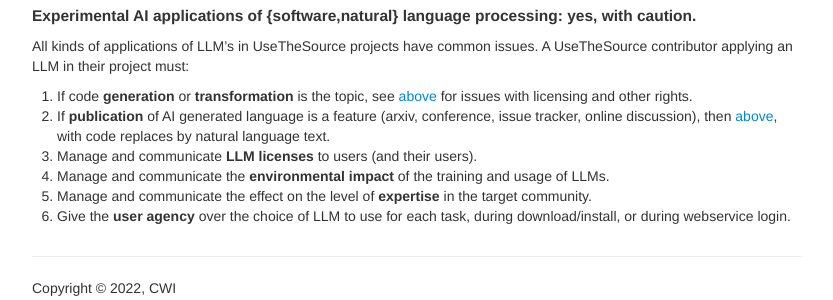
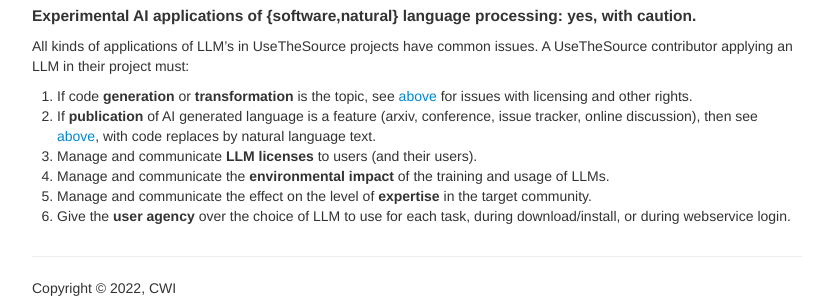
Before and after one commit to usethesource/usethesource.github.io, a Jekyll site: the page built from about/ai.md, in a window 1280 px wide. Shown: the part 494-794 px from the top of the page, without its empty margins (223-1056 px from the left). Built offline with Jekyll 4.4.1, drawn with Linux system fonts in a browser that asks for light colours; our own code applies the rules of GitHub Pages for plain Markdown files.

```diff
--- a/about/ai.md
+++ b/about/ai.md
@@ -28,7 +28,7 @@
 
 All kinds of applications of LLM's in UseTheSource projects have common issues. A UseTheSource contributor applying an LLM in their project must:
 1. If code **generation** or **transformation** is the topic, see [above](#ai-applied-to-usethesource-source-code-itself-no) for issues with licensing and other rights.
-1. If **publication** of AI generated language is a feature (arxiv, conference, issue tracker, online discussion), then [above](#ai-applied-to-usethesource-source-code-itself-no), with code replaces by natural language text.
+1. If **publication** of AI generated language is a feature (arxiv, conference, issue tracker, online discussion), then see [above](#ai-applied-to-usethesource-source-code-itself-no), with code replaces by natural language text.
 1. Manage and communicate **LLM licenses** to users (and their users).
 2. Manage and communicate the **environmental impact** of the training and usage of LLMs.
 3. Manage and communicate the effect on the level of **expertise** in the target community.
```
